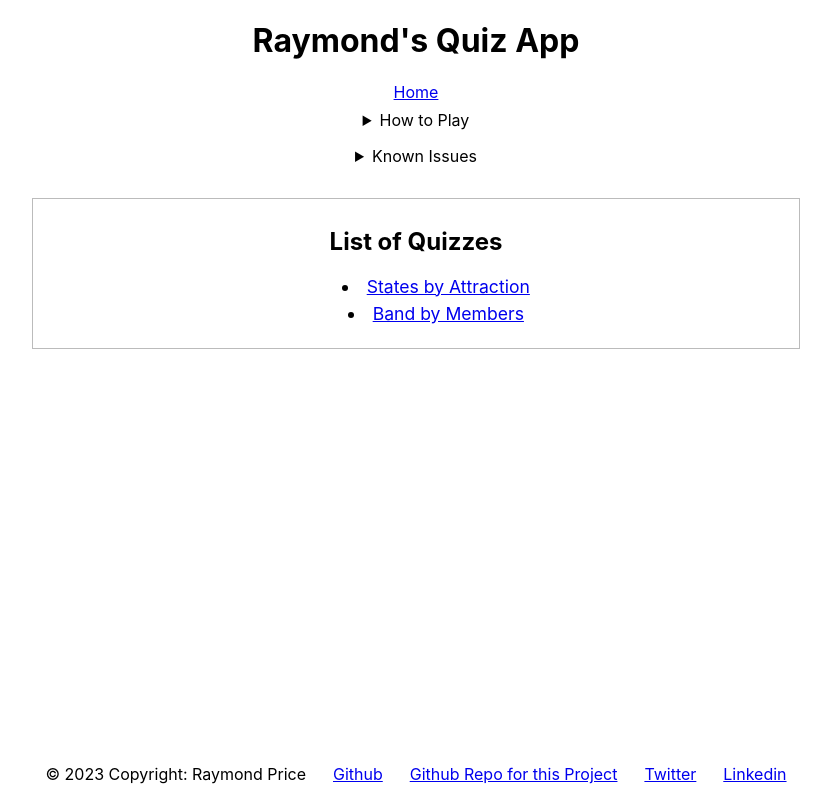
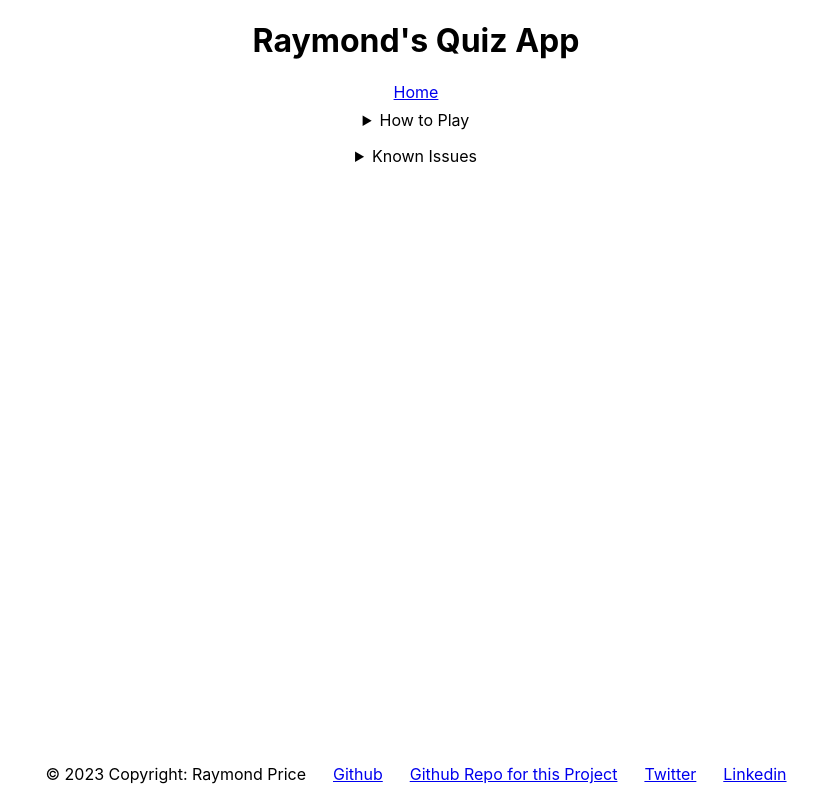
Before and after one commit to darthbob88/reveal-clues-quiz, a React (Create React App) app: page / in a window 1280 px wide. Shown: the whole page, without its empty margins (224-1055 px from the left). Built offline with nearby package versions, Linux system fonts and the light colour scheme.

Commit message:
Fixed routing

```diff
--- a/src/App.tsx
+++ b/src/App.tsx
@@ -1,21 +1,22 @@
 import React from "react";
 import "./App.css";
-import { Route, Switch } from "react-router-dom";
+import { Route } from "react-router-dom";
 import { ROUTES } from "./routes";
 import { HomePage } from "./components/HomePage/HomePage";
 import { QuizPage } from "./components/Quiz/QuizPage";
 import { NavHeader } from "./components/NavHeader/NavHeader";
 import { NavFooter } from "./components/NavFooter/NavFooter";
+import { Routes } from "react-router";
 function App() {
   return (
     <div className="App">
       <NavHeader />
       <div className="content">
-        <Switch>
-          <Route path={ROUTES.HOME} exact component={HomePage} />
-          <Route path={ROUTES.LANDING} exact component={HomePage} />
-          <Route path={ROUTES.QUIZ} component={QuizPage} />
-        </Switch></div>
+        <Routes>
+          <Route path={ROUTES.HOME} element={HomePage} />
+          <Route path={ROUTES.LANDING} element={HomePage} />
+          <Route path={ROUTES.QUIZ} element={QuizPage} />
+        </Routes></div>
       <NavFooter />
     </div>
   );
```
Also changed, not shown: 1 other file (tests, documents, lock files or other folders).
